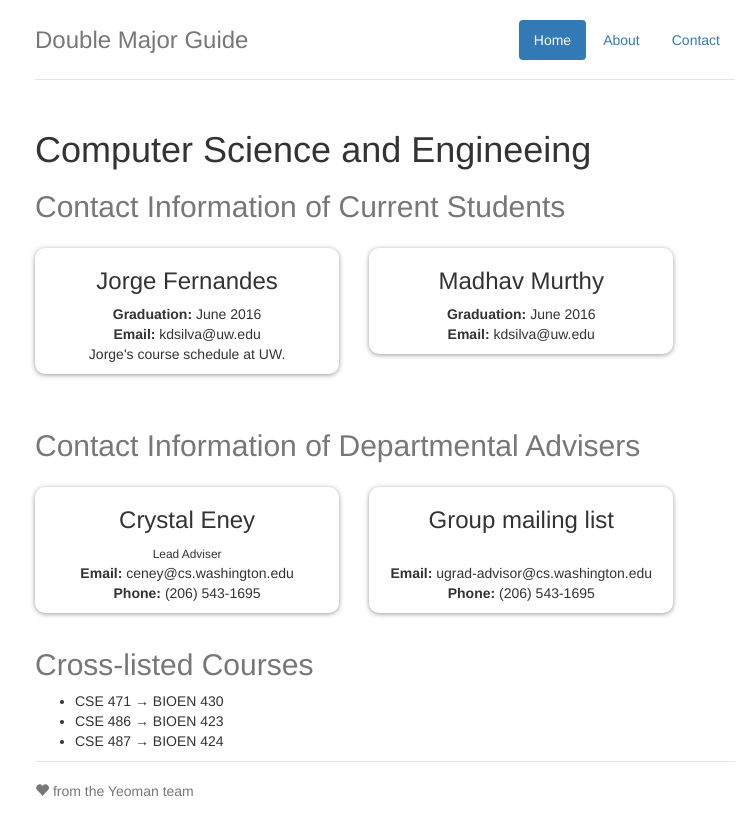
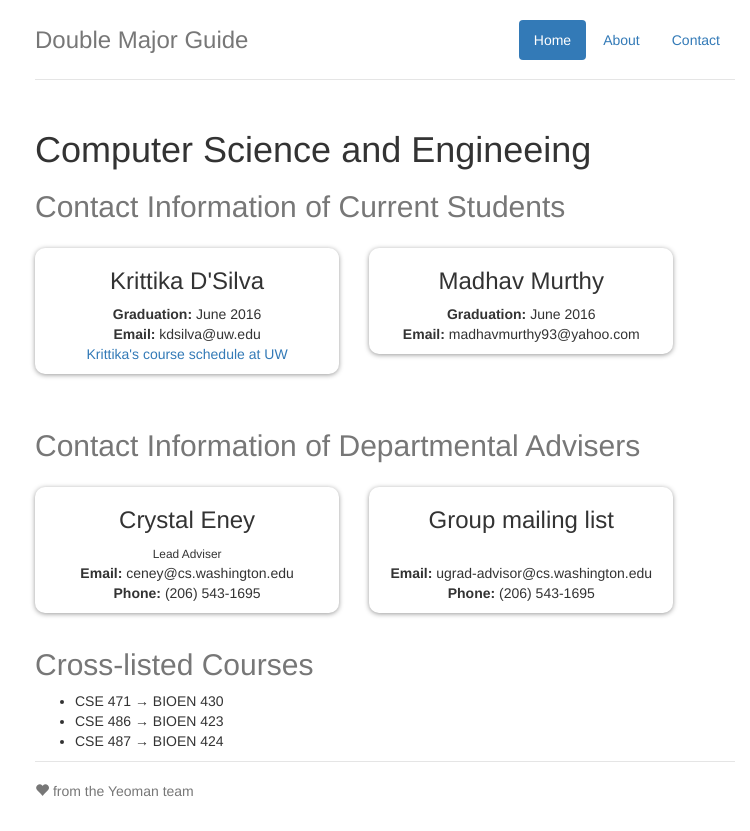
Before and after one commit to madhavmurthy93/double-trouble, a website: page app/cse.html in a window 1280 px wide. Shown: the whole page, without its empty margins (255-1005 px from the left). Drawn offline with nearby package versions, Linux system fonts and the light colour scheme; files that its build step writes are made by us from their sources.

Commit message:
Added the pdf into the webpage

```diff
--- a/app/cse.html
+++ b/app/cse.html
@@ -44,10 +44,10 @@
           <div class="row">
             <div class="col-md-5 name">
               <div class="single-item">
-                <h3>Jorge Fernandes</h3>
+                <h3>Krittika D'Silva</h3>
                 <b>Graduation:</b> June 2016  <br />
                 <b>Email: </b> kdsilva@uw.edu <br />
-                 Jorge's course schedule at UW.
+               <a href="Dsilva_Classes.pdf">Krittika's course schedule at UW</a>
                 </p>
               </div>
             </div>
@@ -57,7 +57,7 @@
                 <h3>Madhav Murthy</h3>
                 <small></small>
                 <b>Graduation:</b> June 2016  <br />
-                <b>Email: </b> kdsilva@uw.edu <br />
+                <b>Email: </b> madhavmurthy93@yahoo.com <br />
                 </p>
               </div>
             </div>
```
